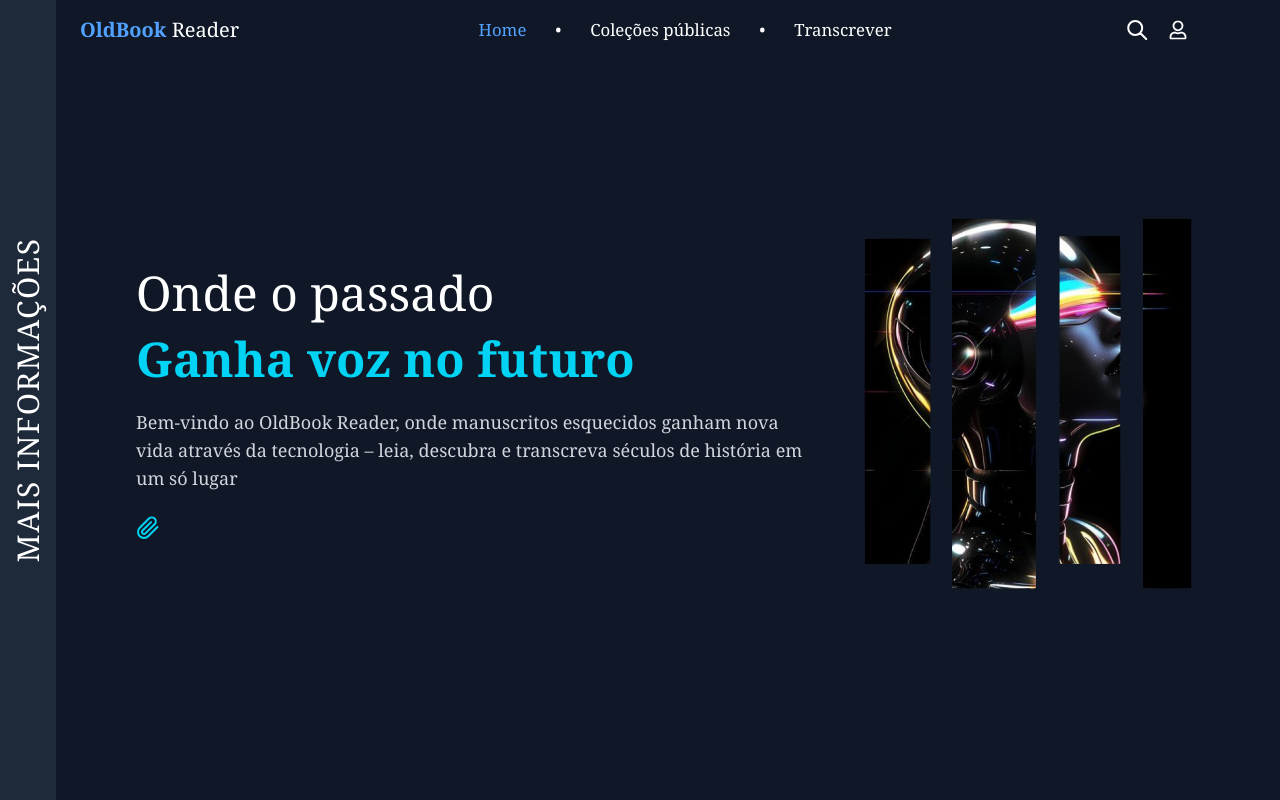
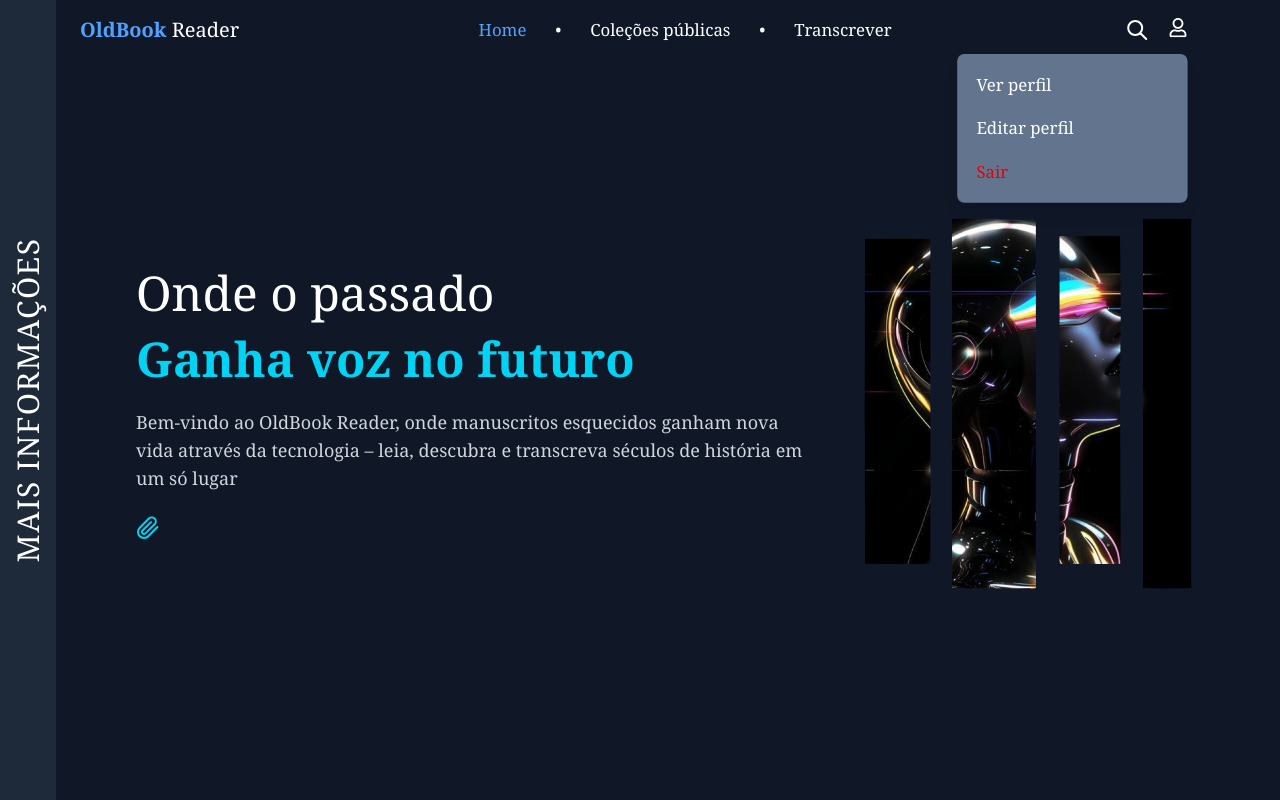
Before and after one commit to Lorranny125690/OldBook-reader, a React (Vite) app: page / in a window 1280 px wide. Both pictures are taken after a click on the button 1177 px from the left and 29 px from the top of the page. Built offline with nearby package versions, Linux system fonts and the light colour scheme.

Commit message:
animations

```diff
--- a/package.json
+++ b/package.json
@@ -14,7 +14,8 @@
     "axios": "^1.10.0",
     "react": "^19.1.0",
     "react-dom": "^19.1.0",
-    "react-icons": "^5.5.0"
+    "react-icons": "^5.5.0",
+    "react-modal": "^3.16.3"
   },
   "devDependencies": {
     "@eslint/js": "^9.30.1",
--- a/src/App.tsx
+++ b/src/App.tsx
@@ -10,9 +10,26 @@ import {
   FaBars,
   FaTimes,
 } from "react-icons/fa";
+import { useRef, useEffect } from "react";
+
 
 const Home = () => {
   const [menuOpen, setMenuOpen] = useState(false);
+  const menuRef = useRef<HTMLDivElement | null>(null);
+  const [userMenuOpen, setUserMenuOpen] = useState<boolean>(false);
+
+  useEffect(() => {
+    const handleClickOutside = (e: MouseEvent) => {
+      if (menuRef.current && !menuRef.current.contains(e.target as Node)) {
+        setUserMenuOpen(false);
+      }
+    };
+
+    document.addEventListener("mousedown", handleClickOutside);
+    return () => {
+      document.removeEventListener("mousedown", handleClickOutside);
+    };
+  }, []);
 
   return (
     <div className="flex h-screen bg-gray-900 text-white font-serif overflow-x-hidden">
@@ -103,7 +120,7 @@ const Home = () => {
 
         {/* Ações topo */}
         <div className="flex items-center space-x-4 scale-120">
-          <button className="hover:text-cyan-300 transition duration-300">
+          <button className="hover:text-cyan-300 cursor-pointer transition duration-300">
             <svg
               className="w-5 h-5"
               fill="none"
@@ -119,9 +136,39 @@ const Home = () => {
               />
             </svg>
           </button>
-          <button className="hover:text-cyan-300 transition duration-300">
-            <FaRegUser />
-          </button>
+          <div className="relative" ref={menuRef}>
+            <button
+              onClick={() => setUserMenuOpen(prev => !prev)}
+              className="hover:text-cyan-300 cursor-pointer transition duration-300"
+            >
+              <FaRegUser />
+            </button>
+
+            <div
+              className={`absolute right-0 mt-2 w-48 rounded-md shadow-lg z-50 bg-slate-500 text-white overflow-hidden transform transition-all duration-300 origin-top
+                ${userMenuOpen ? 'scale-y-100 opacity-100 max-h-96' : 'scale-y-0 opacity-0 max-h-0'}
+              `}
+              style={{ transitionTimingFunction: 'cubic-bezier(0.4, 0, 0.2, 1)' }} // opcional: ease-out
+            >
+              <ul className="py-2 text-sm">
+                <li>
+                  <button className="block w-full text-left px-4 py-2 hover:text-gray-300 transition">
+                    Ver perfil
+                  </button>
+                </li>
+                <li>
+                  <button className="block w-full text-left px-4 py-2 hover:text-gray-300 transition">
+                    Editar perfil
+                  </button>
+                </li>
+                <li>
+                  <button className="block w-full text-left px-4 py-2 text-red-600 hover:text-red-300 transition">
+                    Sair
+                  </button>
+                </li>
+              </ul>
+            </div>
+          </div>
 
           {/* Hamburguer - mobile only */}
           <button
```
Also changed, not shown: 1 other file (tests, documents, lock files or other folders).
